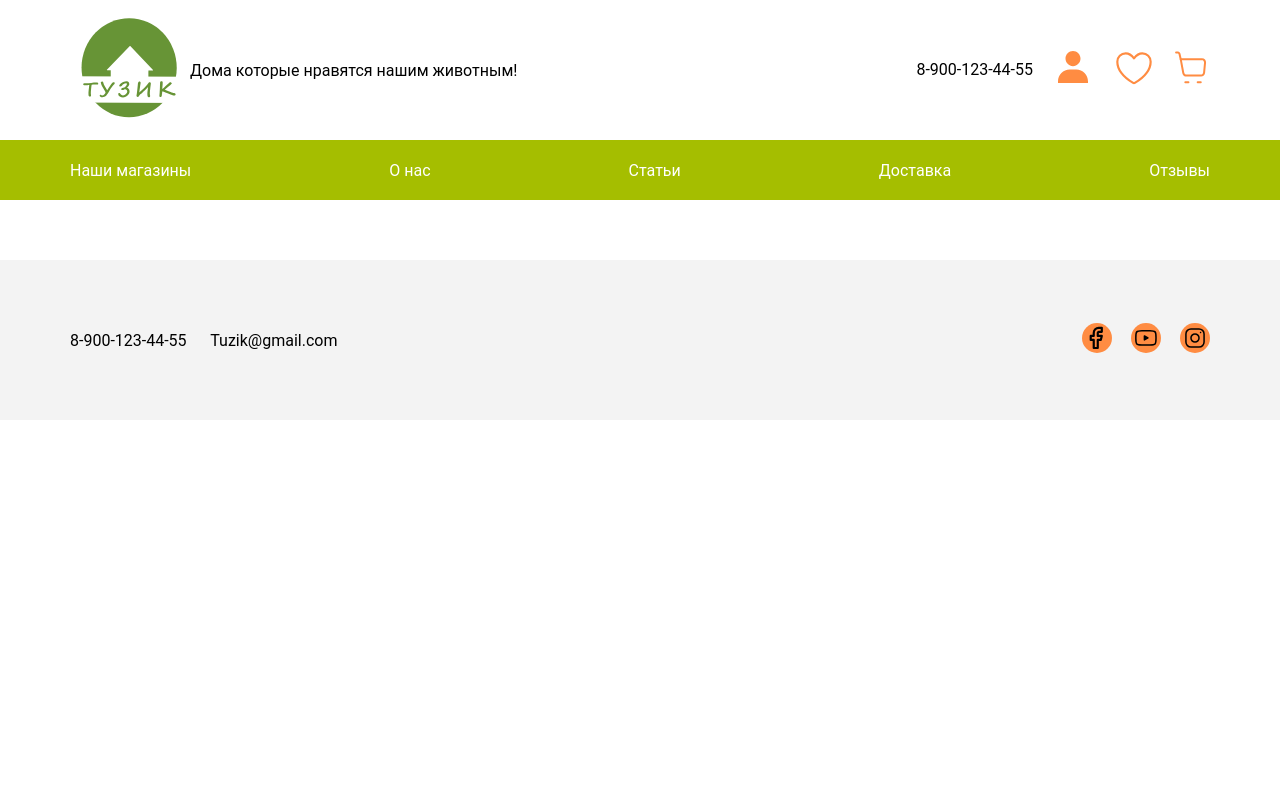
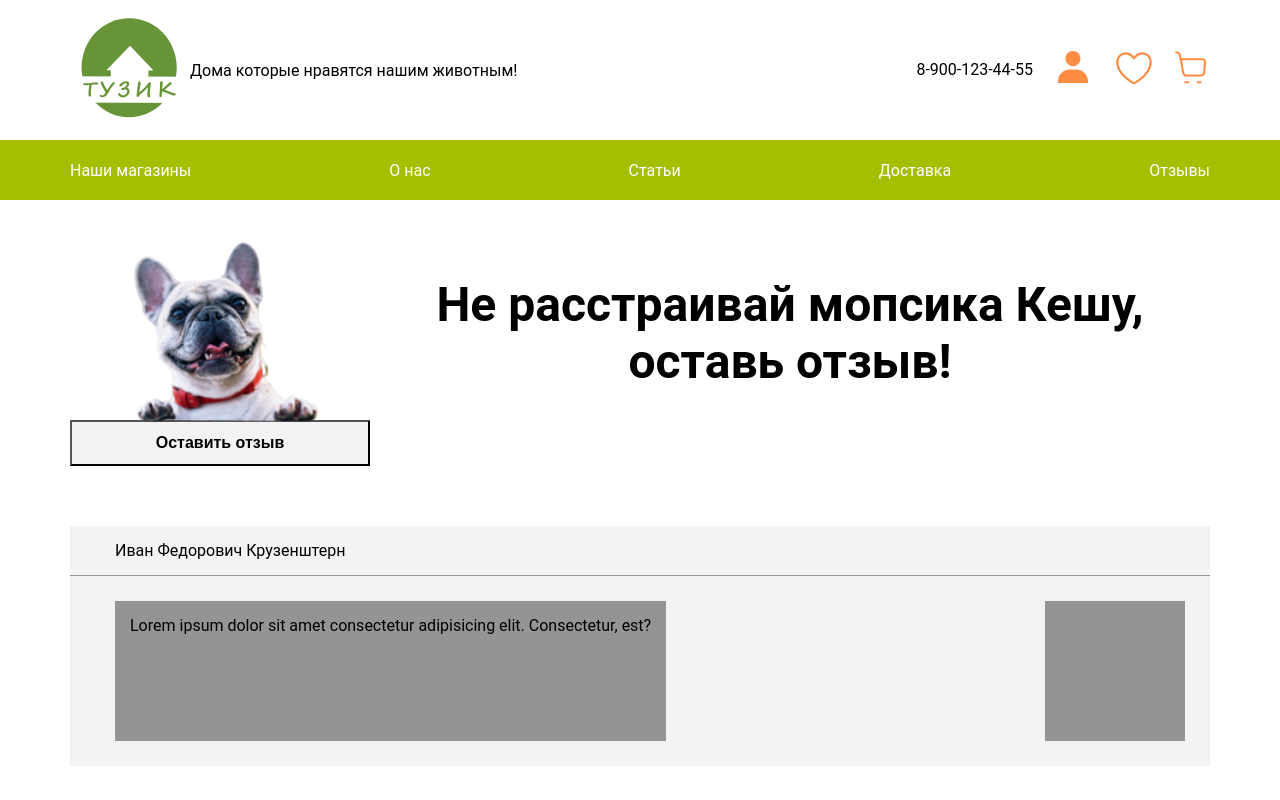
Before and after one commit to AndyBar-NN/tuzik, a plain HTML site: page reviews.html in a window 1280 px wide. Shown: the top 800 px of the page. Drawn offline with Linux system fonts and the light colour scheme.

Commit message:
сделал десктопную версию

```diff
--- a/reviews.html
+++ b/reviews.html
@@ -49,8 +49,21 @@
 
   <main class="container">
     <div class="block-flex leave-review">
-      <div class="">
+      <div class="leave-review__button">
+        <img class="leave-review__img" src="img/dog-review.png" alt="">
+        <button class="btn btn-form">Оставить отзыв</button>
+      </div>
+      <h1>Не расстраивай мопсика Кешу, оставь отзыв!</h1>
+    </div>
 
+    <div class="review-list">
+      <div class="review-item">
+        <p class="review-item__name">Иван Федорович Крузенштерн</p>
+        <div class="review-item__block">
+          <p class="review-item__block--text">Lorem ipsum dolor sit amet consectetur adipisicing elit. Consectetur, est?
+          </p>
+          <div class="review-item__block--img"></div>
+        </div>
       </div>
     </div>
 
--- a/styles/reviews.css
+++ b/styles/reviews.css
@@ -1,4 +1,46 @@
 /* leave-review */
-/* .leave-review {
-
-} */
+.leave-review__button {
+  width: 100%;
+  max-width: 300px;
+}
+.leave-review__img {
+  position: relative;
+  left: -10%;
+  bottom: -27px;
+}
+.leave-review__button .btn-form {
+  width: 100%;
+  max-width: 300px;
+  font-size: 16px;
+  font-weight: bold;
+  padding: 12px;
+  background: var(--color-light);
+}
+.leave-review h1 {
+  text-align: center;
+}
+/* review-list */
+.review-item {
+  background: var(--color-light);
+  margin: 60px 0;
+}
+.review-item__name {
+  padding: 15px 45px;
+  margin-bottom: 0;
+  border-bottom: 1px solid var(--color-dark);
+}
+.review-item__block {
+  display: flex;
+  justify-content: space-between;
+  padding: 25px 25px 25px 45px;
+}
+.review-item__block--text {
+  padding: 15px;
+  background: var(--color-dark);
+  margin: 0;
+}
+.review-item__block--img {
+  width: 140px;
+  height: 140px;
+  background: var(--color-dark);
+}
--- a/styles/style.css
+++ b/styles/style.css
@@ -25,14 +25,17 @@ h3 {
 :root {
   --color-light: #F3F3F3;
   --color-lime: #A5BE00;
-  --color-dark: #FF8C42;
+  --color-orange: #FF8C42;
   --color-tomato: #CB4646;
-  --color-dark: #393939;
+  --color-dark: #949494;
+  --color-grey: #c4c4c4;
+  --color-black: #171717;
 }
 .btn {
   width: 100%;
   max-width: 230px;
   padding: 15px;
+  cursor: pointer;
 }
 .container {
   max-width: 1140px;
@@ -97,12 +100,11 @@ h3 {
   width: 200px;
   top: 55%;
   text-align: center;
-  background: var(--color-dark);
+  background: var(--color-black);
   color: white;
 }
 /* info */
 .slide {
-  margin-top: 60px;
   height: 450px;
   background: var(--color-light);
 }
@@ -116,13 +118,13 @@ h3 {
 .slide-info__desc {
   text-align: center;
 }
-.btn-tomato {
+.slide-info__desc .btn-dark {
   display: block;
   width: 200px;
   text-align: center;
   margin: auto;
   margin-top: 30px;
-  background: var(--color-dark);
+  background: var(--color-black);
   color: white;
 }
 /* products */
@@ -165,13 +167,13 @@ h3 {
 .btn-black {
   margin-top: 10px;
   color: white;
-  background: var(--color-dark);
-  border: 1px solid var(--color-dark);
+  background: var(--color-black);
+  border: 1px solid var(--color-black);
 }
 .btn-white {
   color: black;
   background: #fff;
-  border: 1px solid var(--color-dark);
+  border: 1px solid var(--color-black);
 }
 /* subscription */
 .subscription {
@@ -202,12 +204,13 @@ input[type="email"] {
 .subscription-block__form .btn-form {
   float: right;
   font-size: 16px;
+  font-weight: bold;
   padding: 12px;
+  background: var(--color-light);
 }
 /* footer */
 footer {
-  margin-top: 60px;
-  background: var(--color-light);
+  background: var(--color-grey);
 }
 .footer-block {
   height: 160px;
```
Also changed, not shown: index.html (+3 -3 lines).
